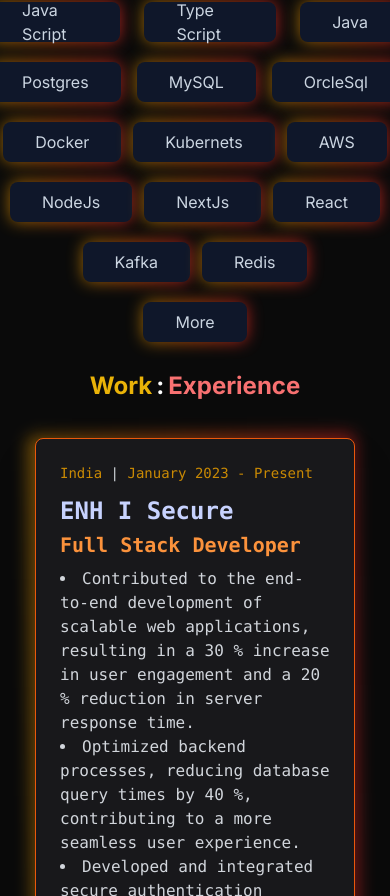
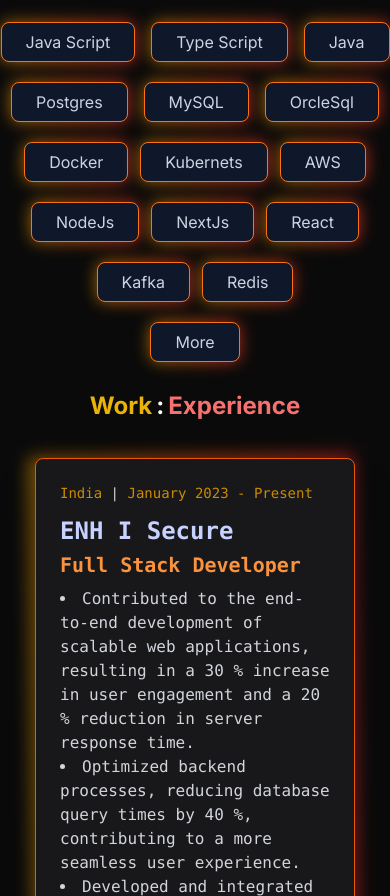
Before and after one commit to giripatel/portfolio, a Next.js app: page / in a window 390 px wide. Shown: the part 928-1824 px from the top of the page. Built offline with nearby package versions, Linux system fonts and the light colour scheme.

Commit message:
Version 1 Complete

```diff
--- a/src/app/components/ExperienceModel.tsx
+++ b/src/app/components/ExperienceModel.tsx
@@ -1,26 +1,49 @@
-"use client"
-import React from "react";
-import { motion } from 'framer-motion'
-const ExperienceModel = ({exp}: {exp : any}) => {
+"use client";
+import { useRef } from "react";
+import { motion, useScroll, useTransform } from "framer-motion";
 
+const ExperienceModel = ({ exp }: { exp: any }) => {
+  const ref = useRef(null);
+  const { scrollYProgress } = useScroll({
+    target: ref,
+    offset: ["0 1", "1.33 1"],
+  });
+
+  const scrollProgress = useTransform(scrollYProgress,[0, 1],[0.7, 1])
   return (
     <>
-    <motion.div whileTap={{scale: 0.8}} whileHover={{scale:1.1}} className="relative w-80 sm:w-[38rem] xl:w-[55rem] lg:h-fit group">
       <motion.div
-    className="absolute -inset-1 rounded-lg bg-gradient-to-r from-yellow-600 via-orange-600 to-red-600 opacity-50 blur group-hover:opacity-75 transition duration-200 animate-tilt"
-  ></motion.div>
-    <motion.div whileTap={{scale: 0.8}} className="rounded-lg  bg-zinc-900  shadow-2xl  backdrop-blur-sm px-3  border border-orange-600 font-mono">
+        ref={ref}
+        style={{
+          scale: scrollProgress,
+          opacity: scrollProgress
+        }}
+        className="relative w-80 sm:w-[38rem] xl:w-[55rem] lg:h-fit group"
+      >
+        <div className="absolute -inset-1 rounded-lg bg-gradient-to-r from-yellow-600 via-orange-600 to-red-600 opacity-50 blur group-hover:opacity-75 transition duration-200 animate-tilt"></div>
+        <div
+          className="rounded-lg  bg-zinc-900  shadow-2xl  backdrop-blur-sm px-3  border border-orange-600 font-mono"
+        >
           <div className="text-zinc-300 p-3">
             <div className="flex md:justify-end text-sm lg:text-base py-3">
               <p className="text-yellow-600 ">
-              {exp.country} <span className="text-gray-300"> | </span><span className="">{exp.duration.from} - {exp.duration.to}</span>
+                {exp.country} <span className="text-gray-300"> | </span>
+                <span className="">
+                  {exp.duration.from} - {exp.duration.to}
+                </span>
               </p>
             </div>
-          <p className="text-2xl font-semibold text-indigo-200">{exp.company}</p>
-          <p className="text-xl font-semibold py-1 text-orange-400">{exp.role}</p>
+            <p className="text-2xl font-semibold text-indigo-200">
+              {exp.company}
+            </p>
+            <p className="text-xl font-semibold py-1 text-orange-400">
+              {exp.role}
+            </p>
             <div className="pt-1 text-md text-gray-300">
               <ul className={"list-disc list-inside"}>
-              {exp.summary.map((s:any,index: any) => <li key={index}>{s}</li>)}
+                {exp.summary.map((s: any, index: any) => (
+                  <li key={index}>{s}</li>
+                ))}
               </ul>
             </div>
             <div className="flex gap-2 mt-2">
@@ -39,11 +62,19 @@
                 />
               </svg>
               <div className="w-96 md:w-[36rem] flex-wrap flex">
-            {exp.tech.map((skill: any, index: any) => <div key={index} className="text-teal-500 text-nowrap grid-cols-1">{skill}{exp.tech.length -1 !== index? ", ": ""}</div>)}
+                {exp.tech.map((skill: any, index: any) => (
+                  <div
+                    key={index}
+                    className="text-teal-500 text-nowrap grid-cols-1"
+                  >
+                    {skill}
+                    {exp.tech.length - 1 !== index ? ", " : ""}
+                  </div>
+                ))}
               </div>
             </div>
           </div>
-      </motion.div>
+        </div>
       </motion.div>
     </>
   );
--- a/src/app/components/ProfileSection.tsx
+++ b/src/app/components/ProfileSection.tsx
@@ -1,19 +1,22 @@
-"use client"
+"use client";
 
 import Image from "next/image";
-import React from "react";
+import { useRef } from "react";
 import SVG_PIN from "../../../public/asset 5.svg";
 import useWindowDimensions from "../hooks/useWindowDimensions";
 import { FlipWordsModel } from "./FilpWordsModel";
+import { motion, useInView } from "framer-motion";
 
 const ProfileSection = () => {
+  const width = useWindowDimensions() || 0;
 
-  const width = useWindowDimensions();
+  const ref = useRef(null);
+  const isInView = useInView(ref, { once: true });
 
   return (
     <section>
       <div className="flex w-full">
-        <div className="flex xl:mt-11" >
+        <div className="flex xl:mt-11">
           <div className="flex relative top-10 md:top-24">
             <div className="relative w-8 -top-4 left-4 sm:left-[1.1rem] z-10">
               <Image src={SVG_PIN} alt="ball" />
@@ -24,22 +27,46 @@
             </div>
           </div>
           <div className="w-full lg:w-[56rem] xl:w-[70rem] lg:justify-between xl:pt-0 md:pt-10 flex flex-col sm:flex-row z-20">
-            <div className="pt-20 md:pt-28 lg:pt-36 ps-6 md:ps-5">
+            <motion.div
+              ref={ref}
+              style={{
+                transform: isInView ? "none" : "translateX(-200px)",
+                opacity: isInView ? 1 : 0,
+                transition: "all 0.9s cubic-bezier(0.17, 0.55, 0.55, 1) 0.5s",
+              }}
+              className="pt-20 md:pt-28 lg:pt-36 ps-6 md:ps-5"
+            >
               <p className="text-lg font-bold text-white  lg:text-lg">Hello,</p>
               <pre className="text-white md:font-bold">My name is</pre>
-              <p className="text-4xl md:text-5xl lg:text-6xl xl:text-7xl font-bold text-slate-50">Giridhar Nasam</p>
-              <pre className="text-white lg:text-lg md:font-bold">And, I am a</pre>
+              <p className="text-4xl md:text-5xl lg:text-6xl xl:text-7xl font-bold text-slate-50">
+                Giridhar Nasam
+              </p>
+              <pre className="text-white lg:text-lg md:font-bold">
+                And, I am a
+              </pre>
               <div className="w-fit h-fit ">
-              <FlipWordsModel  />
+                <FlipWordsModel />
               </div>
-            </div>
-            { width > 640 ? <div className="sm:w-[16rem] sm:mt-28 sm:ms-10 md:w-80 xl:w-96 z-10 xl:pe-0 sm:pe-8 rounded-sm">
-              <img
-                className="rounded-md"
-                src="https://cloud.appwrite.io/v1/storage/buckets/66ba286300378c0dc13e/files/66ba288d0014f948c1e4/view?project=656f77824f9395e906e9&mode=admin"
-                alt=""
-              />
-            </div>: ""}
+            </motion.div>
+            {width > 640 ? (
+              <motion.div
+                ref={ref}
+                style={{
+                  transform: isInView ? "none" : "translateX(200px)",
+                  opacity: isInView ? 1 : 0,
+                  transition: "all 0.5s cubic-bezier(0.17, 0.55, 0.55, 1) 0.5s",
+                }}
+                className="sm:w-[16rem] sm:mt-28 sm:ms-10 md:w-80 xl:w-96 z-10 xl:pe-0 sm:pe-8 rounded-sm"
+              >
+                <img
+                  className="rounded-md"
+                  src="https://cloud.appwrite.io/v1/storage/buckets/66ba286300378c0dc13e/files/66ba288d0014f948c1e4/view?project=656f77824f9395e906e9&mode=admin"
+                  alt=""
+                />
+              </motion.div>
+            ) : (
+              ""
+            )}
 
             {/* BACKGROUND ORANGE */}
             {/* <div className="bg-[#F87216] w-20 h-10 blur-xl opacity-80"></div> */}
--- a/src/app/components/Project.tsx
+++ b/src/app/components/Project.tsx
@@ -10,7 +10,7 @@
     <section id="project">
       <div className="text-white font-semibold text-2xl p-5 w-full flex justify-center">Projects</div>
       <div className=" w-full flex justify-center p-5 mb-5">
-        <div className="md:grid-cols-2 grid gap-y-4 lg:gap-8 px-2">
+        <div className="md:grid-cols-2 grid gap-y-6 lg:gap-8 px-2">
 
           {projects?.map((project, index) => <div key={index}> <ProjectModel project={project}/> </div>)}
 
--- a/src/app/components/ProjectModel.tsx
+++ b/src/app/components/ProjectModel.tsx
@@ -3,7 +3,7 @@
 const ProjectModel = ({project} : {project: any}) => {
   return (
     <div className="relative lg:w-[30rem] w-[21rem] h-64 col-span-1 rounded-md group">
-      <div className="absolute inset-0 bg-gradient-to-tr from-red-500  to-orange-600 blur rounded-sm opacity-60 group-hover:opacity-75 transition duration-1000 group-hover:duration-200"></div>
+      <div className="absolute inset-0 bg-gradient-to-tr from-red-500  to-orange-600 blur-md rounded-sm opacity-60 group-hover:opacity-75 transition duration-1000 group-hover:duration-200"></div>
       <div className="relative lg:w-[30rem] w-[21rem] h-64 col-span-1 bg-zinc-900 rounded-md border-[1px] border-red-300 font-mono pb-4">
         <div className="w-full flex justify-between p-1">
           <div className="text-gray-300 font-semibold p-2">Giridhar</div>
--- a/src/app/components/SideStrings.tsx
+++ b/src/app/components/SideStrings.tsx
@@ -6,7 +6,7 @@
 import Image from "next/image";
 
 const SideStrings = () => {
-  const width = useWindowDimensions();
+  const width = useWindowDimensions() || 0;
   return (
     <div>
       <div className="absolute flex justify-between w-full top-40">
--- a/src/app/components/Skills.tsx
+++ b/src/app/components/Skills.tsx
@@ -9,8 +9,8 @@
     <section id="skills">
       <div className="text-white text-2xl font-semibold w-full flex justify-center my-3 pb-3"><span>Skills </span> : <span> Ability</span></div>
       <div className="flex justify-center">
-        <div className="flex flex-col items-center gap-5">
-          <div className="flex gap-x-6">
+        <div className="flex flex-col items-center gap-y-5">
+          <div className="flex gap-x-4 md:gap-x-6">
             {skills.languages.map((skill,index) => {
 
               return <div key={index}>
--- a/src/app/components/SkillsModel.tsx
+++ b/src/app/components/SkillsModel.tsx
@@ -1,25 +1,16 @@
-import React from 'react'
+import React from "react";
 
-const SkillsModel = ({skill} :{skill: string}) => {
+const SkillsModel = ({ skill }: { skill: string }) => {
   return (
-    // <div>
-    //   <div className='text-slate-100 rounded-md w-fit px-4 py-2 border shadow-[4px_4px_0px_g] font-semibold'>{skill}</div>
-    // </div>
+    <div>
+      <div className="relative broder-[1px] border-orange-500">
+        <div className="absolute -inset-0 rounded-lg bg-gradient-to-r border border-orange-500 from-yellow-600 via-orange-600 to-red-600 opacity-75 blur"></div>
+        <div className="relative flex h-10 w-fit px-6 border border-orange-500 items-center justify-center rounded-lg bg-slate-900 text-slate-300">
+          {skill}
+        </div>
+      </div>
+    </div>
+  );
+};
 
-    <div>
-      <div className="relative">
-  <div
-    className="absolute -inset-0 rounded-lg bg-gradient-to-r from-yellow-600 via-orange-600 to-red-600 opacity-75 blur"
-  ></div>
-  <div
-    className="relative flex h-10 w-fit px-8 items-center justify-center rounded-lg bg-slate-900 text-slate-300"
-  >
-    {skill}
-  </div>
-</div>
-
-    </div>
-  )
-}
-
-export default SkillsModel
+export default SkillsModel;
--- a/src/app/layout.tsx
+++ b/src/app/layout.tsx
@@ -15,7 +15,7 @@
   children: React.ReactNode;
 }>) {
   return (
-    <html lang="en">
+    <html lang="en" className="scroll-smooth">
       <body className={`${inter.className} bg-neutral-950`}>{children}</body>
 
     </html>
```
Also changed, not shown: src/app/components/Appbar.tsx (+8 -8 lines). Lines whose indentation alone changed are shown as unchanged.
